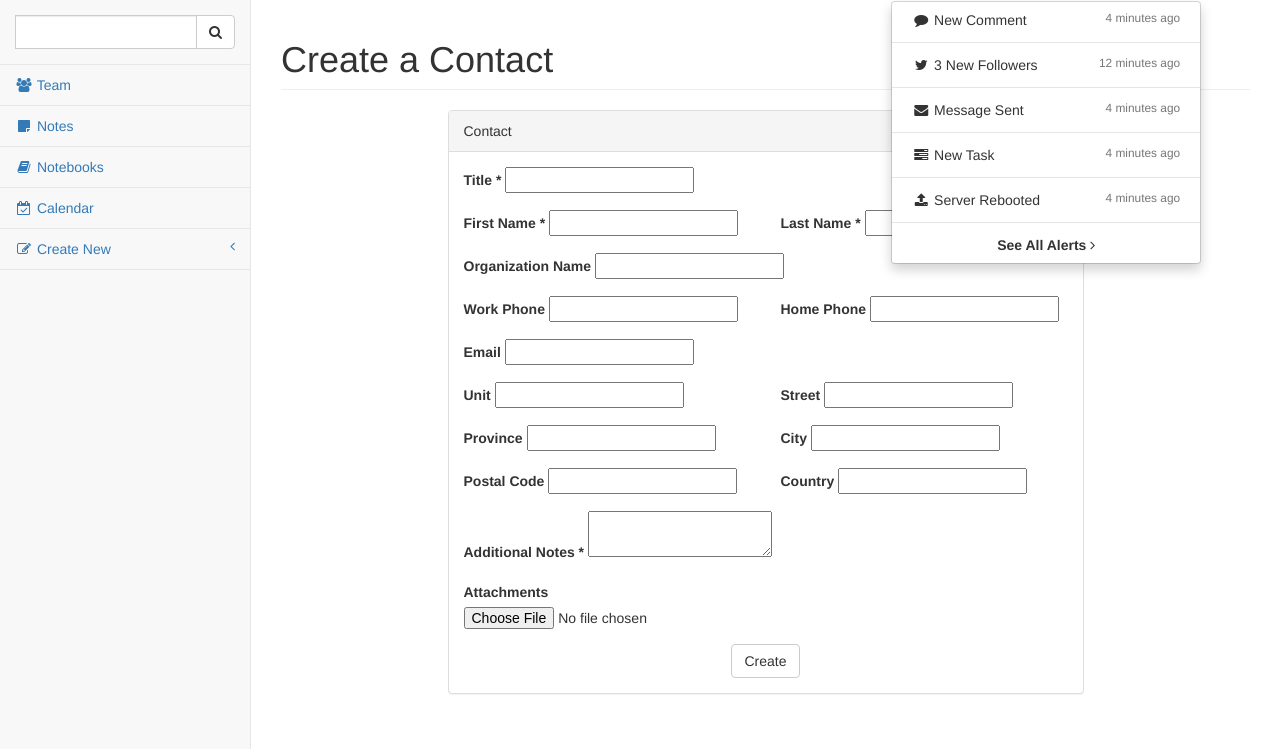
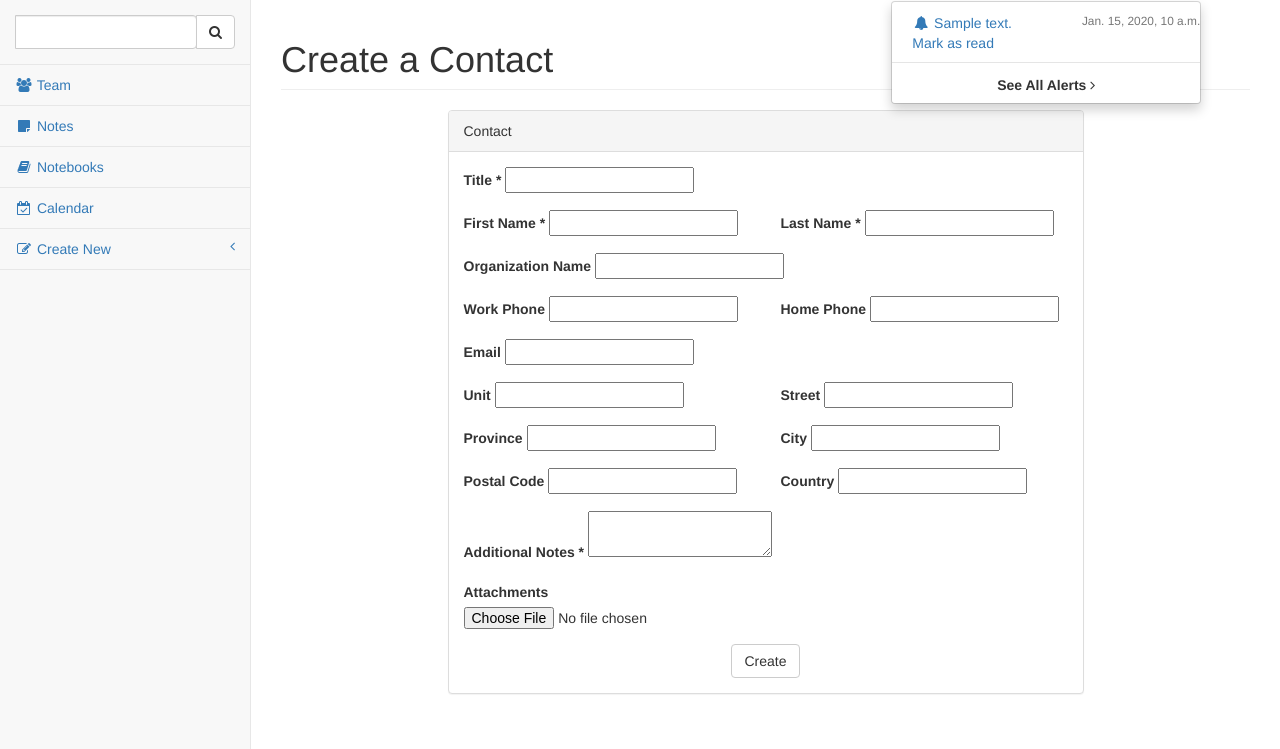
Before and after one commit to arnoldlam/inspired_patient, a Django app: template dashboard/templates/dashboard/add_contact_note.html in a window 1280 px wide, after a click that opens the changed part. Shown: the part 51-800 px from the top of the page. Run offline with Django 3.2, Linux system fonts and the light colour scheme; the template is opened without the code that fills it: most values are stand-ins (such as "Sample title", 1, 10 or a date in 2020); form fields are guessed from the names that the template uses; some libraries are stand-ins or nearby versions.

Commit message:
added notifications to notes template

```diff
--- a/dashboard/templates/dashboard/header_new.html
+++ b/dashboard/templates/dashboard/header_new.html
@@ -67,50 +67,19 @@
                         <i class="fa fa-bell fa-fw"></i>  <i class="fa fa-caret-down"></i>
                     </a>
                     <ul class="dropdown-menu dropdown-alerts">
+                        {% for notification in notifications %}
                         <li>
-                            <a href="#">
+                            <a href="{{ notification.action_url }}">
                                 <div>
-                                    <i class="fa fa-comment fa-fw"></i> New Comment
-                                    <span class="pull-right text-muted small">4 minutes ago</span>
+                                    <i class="fa fa-bell fa-fw"></i> {{ notification.message }}
+                                    <span class="pull-right text-muted small">{{ notification.date_created }}</span>
+                                    {% if notification.view_status == 'unread' %}
+                                    <a href="{% url 'dashboard:mark_notification_as_read' %}?notification_id={{ notification.id }}">Mark as read</a>
+                                    {% endif %}
                                 </div>
                             </a>
                         </li>
-                        <li class="divider"></li>
-                        <li>
-                            <a href="#">
-                                <div>
-                                    <i class="fa fa-twitter fa-fw"></i> 3 New Followers
-                                    <span class="pull-right text-muted small">12 minutes ago</span>
-                                </div>
-                            </a>
-                        </li>
-                        <li class="divider"></li>
-                        <li>
-                            <a href="#">
-                                <div>
-                                    <i class="fa fa-envelope fa-fw"></i> Message Sent
-                                    <span class="pull-right text-muted small">4 minutes ago</span>
-                                </div>
-                            </a>
-                        </li>
-                        <li class="divider"></li>
-                        <li>
-                            <a href="#">
-                                <div>
-                                    <i class="fa fa-tasks fa-fw"></i> New Task
-                                    <span class="pull-right text-muted small">4 minutes ago</span>
-                                </div>
-                            </a>
-                        </li>
-                        <li class="divider"></li>
-                        <li>
-                            <a href="#">
-                                <div>
-                                    <i class="fa fa-upload fa-fw"></i> Server Rebooted
-                                    <span class="pull-right text-muted small">4 minutes ago</span>
-                                </div>
-                            </a>
-                        </li>
+                        {% endfor %}
                         <li class="divider"></li>
                         <li>
                             <a class="text-center" href="#">
@@ -148,6 +117,7 @@
                         <li class="sidebar-search">
                             <div class="input-group custom-search-form">
                                 <form id="{{ search_form_name }}" action="{{ search_form_action }}" method="post" enctype="multipart/form-data">
+                                {% csrf_token %}
                                 <input type="text" class="form-control" placeholder="{{ search_placeholder }}">
                                 </form>
                                 <span class="input-group-btn">
--- a/dashboard/views.py
+++ b/dashboard/views.py
@@ -1039,6 +1039,7 @@ def AddMedicationNoteView(request):
 @login_required
 def NoteDetail(request, note_id):
 	user = request.user
+	notifications = user.notifications_received
 
 	# Get requested note type
 	note_type_requested = request.GET['note_type']
```
